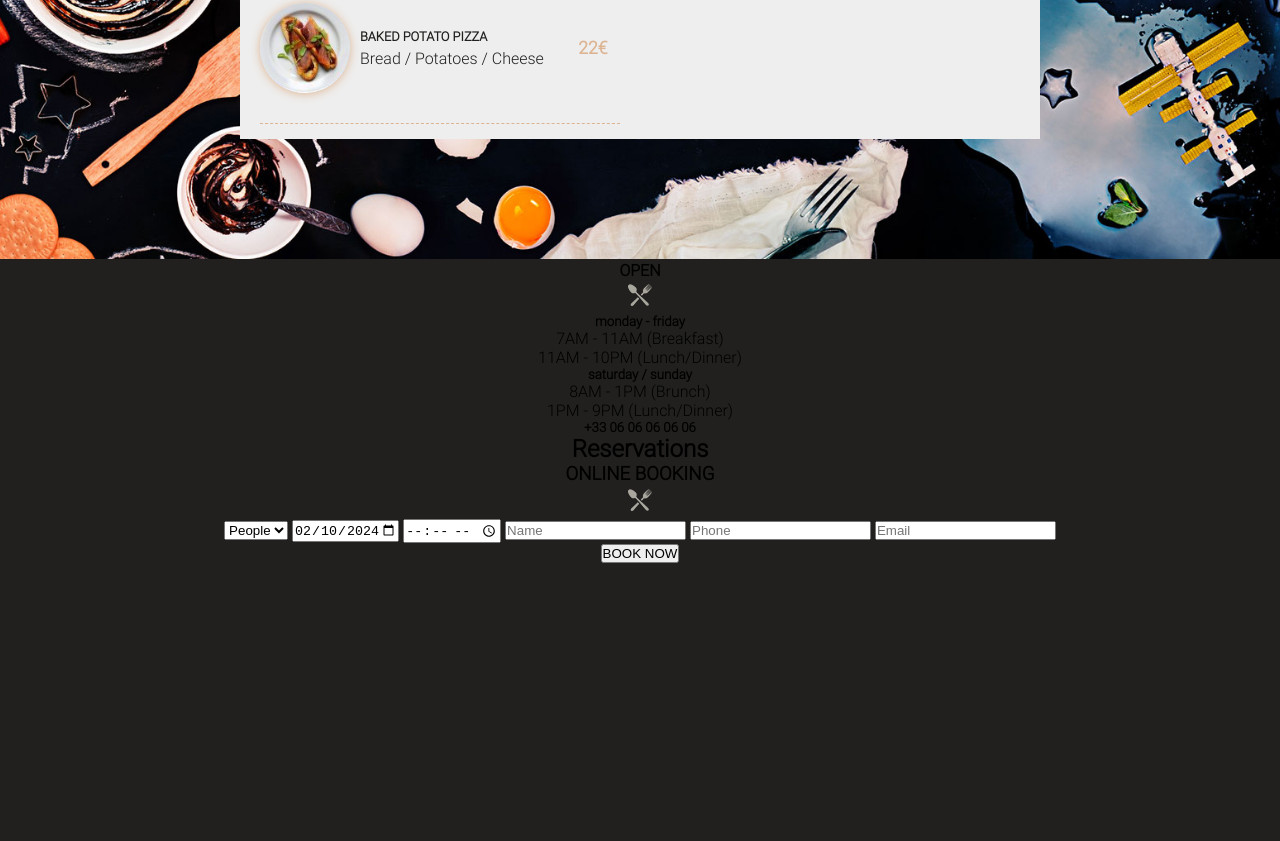
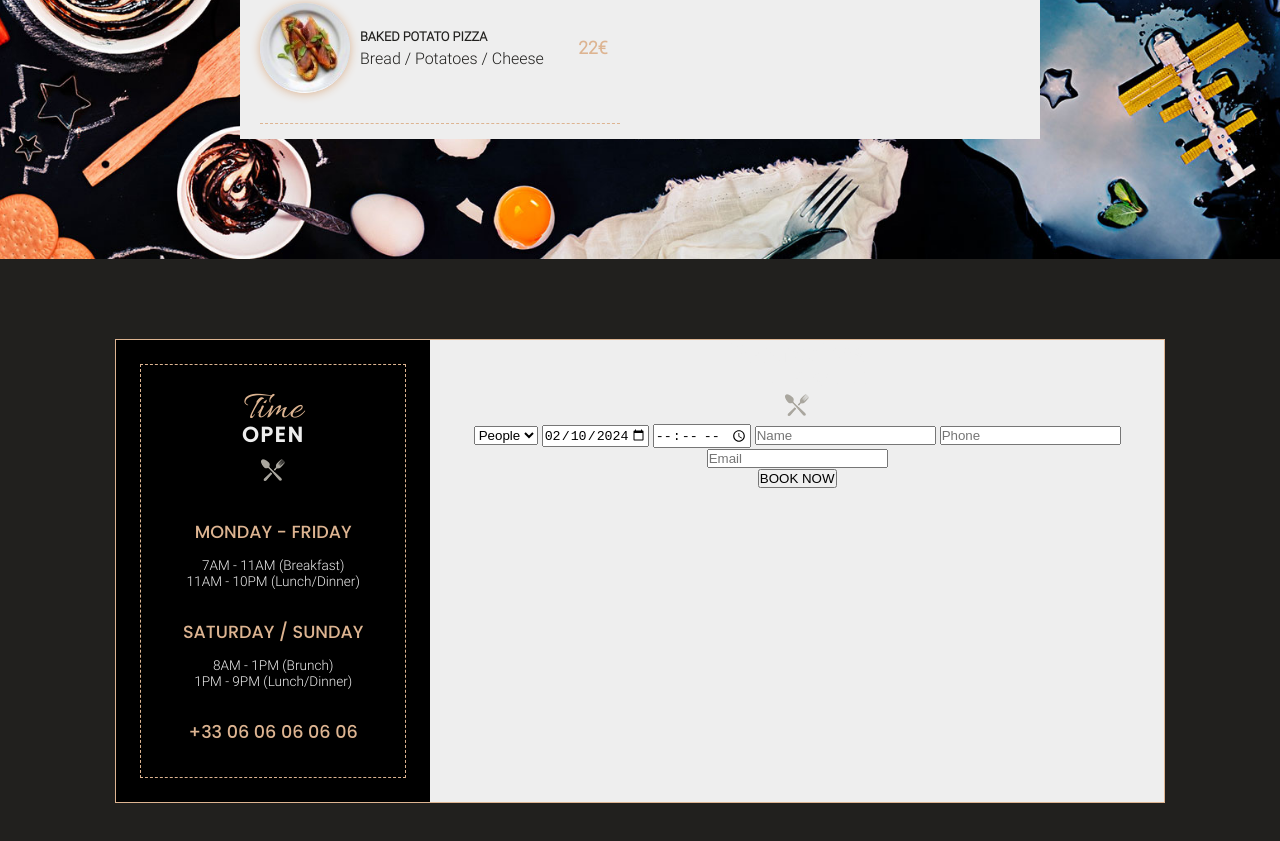
Before and after one commit to SUPA93/Int-gration-Restaurant, a plain HTML site: page index.html in a window 1280 px wide. Shown: the part 1989-2830 px from the top of the page. Before the commit the page ends 2552 px from the top, so only its background shows below. Drawn offline with Linux system fonts and the light colour scheme.

```diff
--- a/assets/styles/layouts/_section1.scss
+++ b/assets/styles/layouts/_section1.scss
@@ -29,6 +29,12 @@
             border-radius: 150px;
             border: 1px solid $color1;
             margin-bottom: 8px;
+            cursor: pointer;
+
+            &:hover{
+                transform: scale(1.2);
+                transition: 0.5s;
+            }
         }
 
         h4 {
--- a/assets/styles/layouts/_section3.scss
+++ b/assets/styles/layouts/_section3.scss
@@ -0,0 +1,55 @@
+.section3 {
+    padding: 100px 15px 65px;
+    color: $white;
+
+    .form-content {
+        display: grid;
+        grid-template-columns: 30% 70%;
+        background: $white;
+        max-width: 1050px;
+        margin: 0 auto;
+        border: 1px solid $color1;
+
+        .hours {
+            padding: 24px;
+            background: black;
+
+
+            .hours-content {
+                border: 1px dashed $color1;
+                padding: 20px 0;
+
+                h3 {
+                    font-family: $font1;
+                    font-size: 2.5rem;
+                    font-weight: 100;
+                    color: $color1
+                }
+
+                h4 {
+                    font-family: $font2;
+                    margin-top: -16px;
+                    letter-spacing: 2px;
+                    font-size: 1.3rem;
+                }
+
+                img {
+                    margin-top: 5px;
+                }
+
+                h5 {
+                    text-transform: uppercase;
+                    color: $color1;
+                    font-family: $font2;
+                    font-weight: 100;
+                    font-size: 1.1rem;
+                    margin: 30px 0 12px;
+                }
+
+                p {
+                    font-size: 0.85rem;
+                }
+            }
+        }
+    }
+}
--- a/index.html
+++ b/index.html
@@ -63,7 +63,7 @@
                 veniam, quam velit quasi nostrum aperiam iusto dignissimos odio exercitationem, facilis nulla dolore!
                 Tempora, distinctio velit. Iste?
             </p>
-            <img src="./assets/img/avatar-01.jpg" alt="chef rest'o picture">
+            <img src="./assets/img/avatar-01.jpg" alt="Russel Stephens chef picture">
             <h4>Russel Stephens</h4>
             <h5>CHEF COOK</h5>
         </div>
```
Also changed, not shown: assets/styles/index.css, 1 other file.
